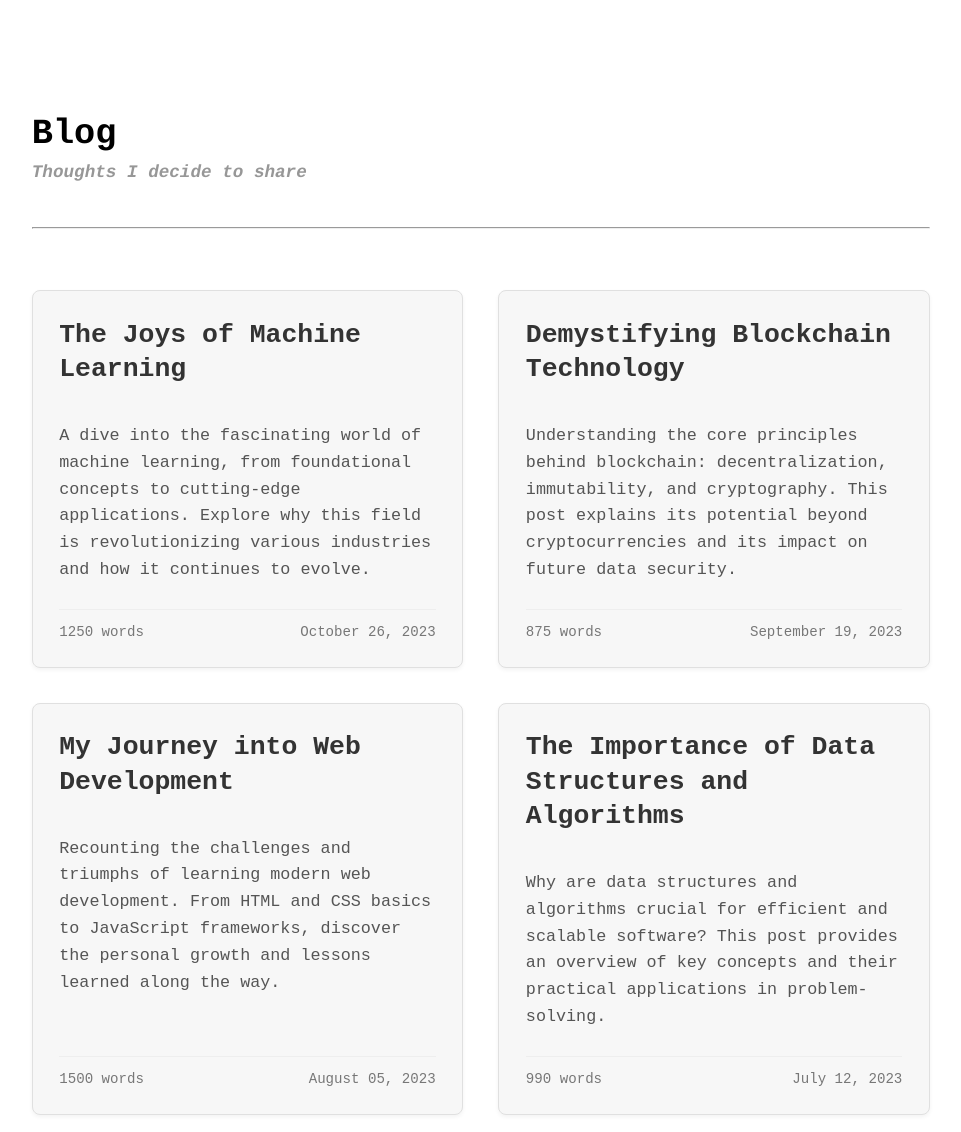
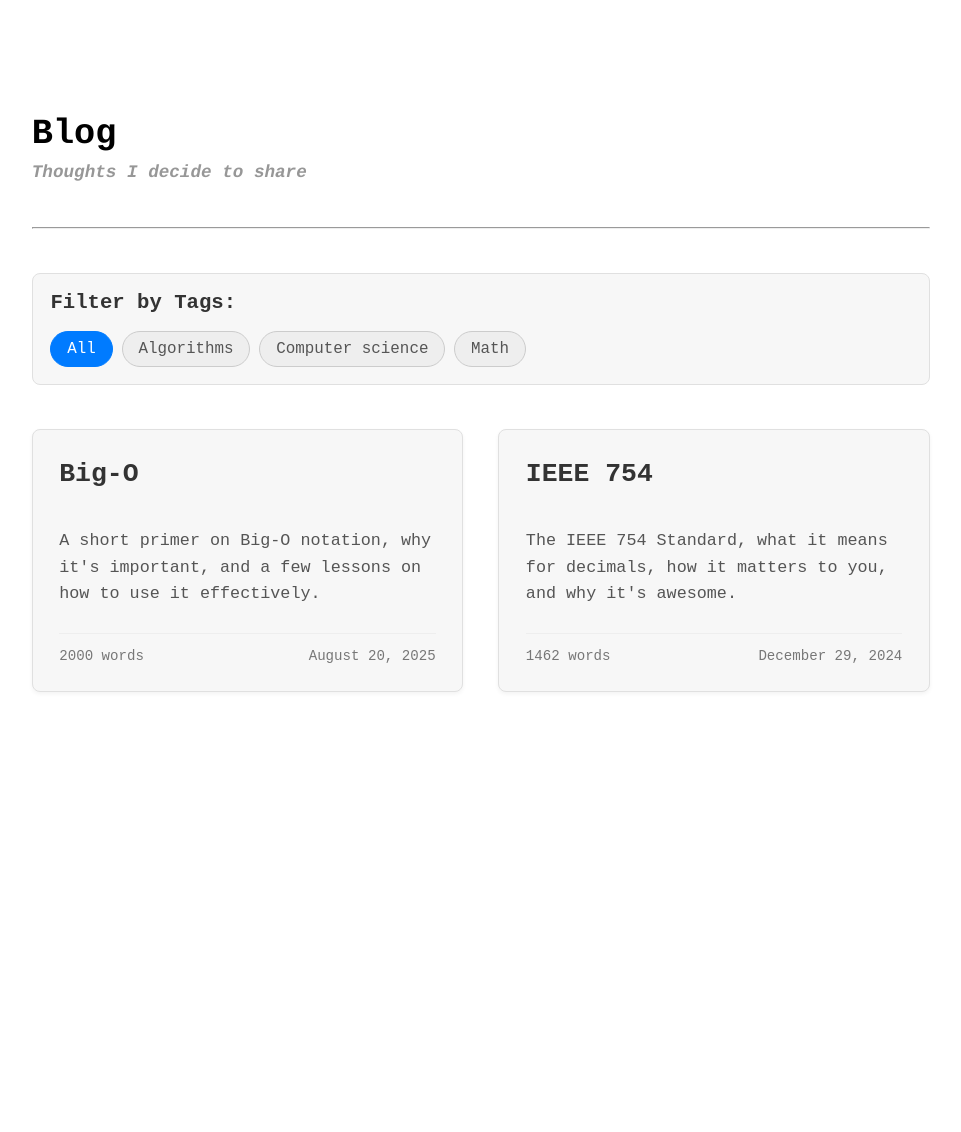
Before and after one commit to 71cj34/71cj34.github.io, a Jekyll site: the page blog/index.html, which Jekyll copies as it is, in a window 1280 px wide. Shown: the whole page, without its empty margins (173-1134 px from the left). Built offline with Jekyll 4.4.1, drawn with Linux system fonts in a browser that asks for light colours; some web fonts are replaced; after the commit the page ends 900 px from its top, so only the background shows below that.

Commit message:
feat: tagging

```diff
--- a/blog/index.html
+++ b/blog/index.html
@@ -23,63 +23,43 @@
         <h1 style="margin-bottom: 0.25em;">Blog</h1>
         <h4 style="font-style: italic; color: #979797; margin-top: 0">Thoughts I decide to share</h4>
         <hr>
+
+        <div id="tag-filter-container">
+            <h3>Filter by Tags:</h3>
+            <div id="tag-buttons">
+                <!-- Tag buttons will be dynamically generated here -->
+            </div>
+        </div>
+
         <div id="content">
-          <div class="blog-post-gateway">
-    <a href="blog-post-1.html">
-        <h2>The Joys of Machine Learning</h2>
+          <div class="blog-post-gateway" data-tags="computer science,algorithms,math">
+    <a href="big-o/index.html">
+        <h2>Big-O</h2>
         <p class="blurb">
-            A dive into the fascinating world of machine learning, from foundational concepts to cutting-edge applications.
-            Explore why this field is revolutionizing various industries and how it continues to evolve.
+            A short primer on Big-O notation, why it's important, and a few lessons on how to use it effectively.
         </p>
         <div class="post-meta">
-            <span class="word-count">1250 words</span>
-            <span class="post-date">October 26, 2023</span>
+            <span class="word-count">2000 words</span>
+            <span class="post-date">August 20, 2025</span>
         </div>
     </a>
 </div>
-<div class="blog-post-gateway">
-    <a href="blog-post-2.html">
-        <h2>Demystifying Blockchain Technology</h2>
+<div class="blog-post-gateway" data-tags="computer science,math">
+    <a href="ieee-754/index.html">
+        <h2>IEEE 754</h2>
         <p class="blurb">
-            Understanding the core principles behind blockchain: decentralization, immutability, and cryptography.
-            This post explains its potential beyond cryptocurrencies and its impact on future data security.
+            The IEEE 754 Standard, what it means for decimals, how it matters to you, and why it's awesome.
         </p>
         <div class="post-meta">
-            <span class="word-count">875 words</span>
-            <span class="post-date">September 19, 2023</span>
-        </div>
-    </a>
-</div>
-<div class="blog-post-gateway">
-    <a href="blog-post-3.html">
-        <h2>My Journey into Web Development</h2>
-        <p class="blurb">
-            Recounting the challenges and triumphs of learning modern web development. From HTML and CSS basics to
-            JavaScript frameworks, discover the personal growth and lessons learned along the way.
-        </p>
-        <div class="post-meta">
-            <span class="word-count">1500 words</span>
-            <span class="post-date">August 05, 2023</span>
-        </div>
-    </a>
-</div>
-<div class="blog-post-gateway">
-    <a href="blog-post-4.html">
-        <h2>The Importance of Data Structures and Algorithms</h2>
-        <p class="blurb">
-            Why are data structures and algorithms crucial for efficient and scalable software? This post
-            provides an overview of key concepts and their practical applications in problem-solving.
-        </p>
-        <div class="post-meta">
-            <span class="word-count">990 words</span>
-            <span class="post-date">July 12, 2023</span>
+            <span class="word-count">1462 words</span>
+            <span class="post-date">December 29, 2024</span>
         </div>
     </a>
 </div>
         </div>
     </main>
     <style>
-
+      /* Existing styles */
 #content {
     display: grid;
     grid-template-columns: repeat(auto-fit, minmax(300px, 1fr));
@@ -141,11 +121,6 @@
     font-family: monospace, sans-serif;
 }
 
-.blog-post-gateway .post-meta .word-count,
-.blog-post-gateway .post-meta .post-date {
-
-}
-
 body.dark-mode .blog-post-gateway {
     background-color: #2a2a2a;
     border-color: #3f3f3f;
@@ -164,6 +139,158 @@ body.dark-mode .blog-post-gateway .post-meta {
     color: #999;
     border-top-color: #3f3f3f;
 }
+
+/* New Styles for Tag Filtering */
+#tag-filter-container {
+    margin-bottom: 1.5em;
+    padding: 1em;
+    border: 1px solid #e0e0e0;
+    border-radius: 8px;
+    background-color: #f7f7f7;
+}
+
+#tag-filter-container h3 {
+    margin-top: 0;
+    margin-bottom: 0.8em;
+    color: #333;
+    font-family: monospace, sans-serif;
+}
+
+#tag-buttons {
+    display: flex;
+    flex-wrap: wrap;
+    gap: 0.5em;
+}
+
+.tag-button {
+    background-color: #eee;
+    color: #555;
+    border: 1px solid #ccc;
+    padding: 0.5em 1em;
+    border-radius: 20px;
+    cursor: pointer;
+    font-size: 0.9em;
+    transition: all 0.2s ease-in-out;
+    font-family: monospace, sans-serif;
+}
+
+.tag-button:hover {
+    background-color: #ddd;
+    border-color: #bbb;
+    color: #333;
+}
+
+.tag-button.active {
+    background-color: #007bff;
+    color: white;
+    border-color: #007bff;
+}
+
+body.dark-mode #tag-filter-container {
+    background-color: #2a2a2a;
+    border-color: #3f3f3f;
+}
+
+body.dark-mode #tag-filter-container h3 {
+    color: #f0f0f0;
+}
+
+body.dark-mode .tag-button {
+    background-color: #3f3f3f;
+    color: #c0c0c0;
+    border-color: #555;
+}
+
+body.dark-mode .tag-button:hover {
+    background-color: #555;
+    border-color: #666;
+    color: #f0f0f0;
+}
+
+body.dark-mode .tag-button.active {
+    background-color: #0056b3;
+    border-color: #0056b3;
+    color: white;
+}
     </style>
+    <script>
+        document.addEventListener('DOMContentLoaded', () => {
+            const blogPosts = document.querySelectorAll('.blog-post-gateway');
+            const tagButtonsContainer = document.getElementById('tag-buttons');
+            const contentContainer = document.getElementById('content');
+
+
+            const allTags = new Set();
+            blogPosts.forEach(post => {
+                const tags = post.dataset.tags;
+                if (tags) {
+                    tags.split(',').forEach(tag => {
+                        allTags.add(tag.trim().toLowerCase());
+                    });
+                }
+            });
+
+
+            const sortedTags = Array.from(allTags).sort();
+
+
+            const allButton = document.createElement('button');
+            allButton.classList.add('tag-button', 'active');
+            allButton.innerText = 'All';
+            allButton.dataset.tag = 'all';
+            tagButtonsContainer.appendChild(allButton);
+
+
+            sortedTags.forEach(tag => {
+                const button = document.createElement('button');
+                button.classList.add('tag-button');
+                button.innerText = tag.charAt(0).toUpperCase() + tag.slice(1);
+                button.dataset.tag = tag;
+                tagButtonsContainer.appendChild(button);
+            });
+
+
+            const tagButtons = document.querySelectorAll('.tag-button');
+
+            tagButtons.forEach(button => {
+                button.addEventListener('click', function() {
+                    const selectedTag = this.dataset.tag;
+
+
+                    tagButtons.forEach(btn => btn.classList.remove('active'));
+
+                    this.classList.add('active');
+
+
+                    const orderedPosts = Array.from(blogPosts).sort((a,b) => {
+                        const dateA = new Date(a.querySelector('.post-date').textContent);
+                        const dateB = new Date(b.querySelector('.post-date').textContent);
+                        return dateB - dateA;
+                    });
+
+
+                    contentContainer.innerHTML = '';
+
+                    orderedPosts.forEach(post => {
+                        if (selectedTag === 'all') {
+                            post.style.display = 'flex';
+                            contentContainer.appendChild(post);
+                        } else {
+                            const postTags = post.dataset.tags ? post.dataset.tags.split(',').map(tag => tag.trim().toLowerCase()) : [];
+                            if (postTags.includes(selectedTag)) {
+                                post.style.display = 'flex';
+                                contentContainer.appendChild(post);
+                            } else {
+                                post.style.display = 'none';
+                            }
+                        }
+                    });
+                });
+            });
+
+
+            document.querySelector('.tag-button.active').click();
+        });
+    </script>
 </body>
 </html>
```
